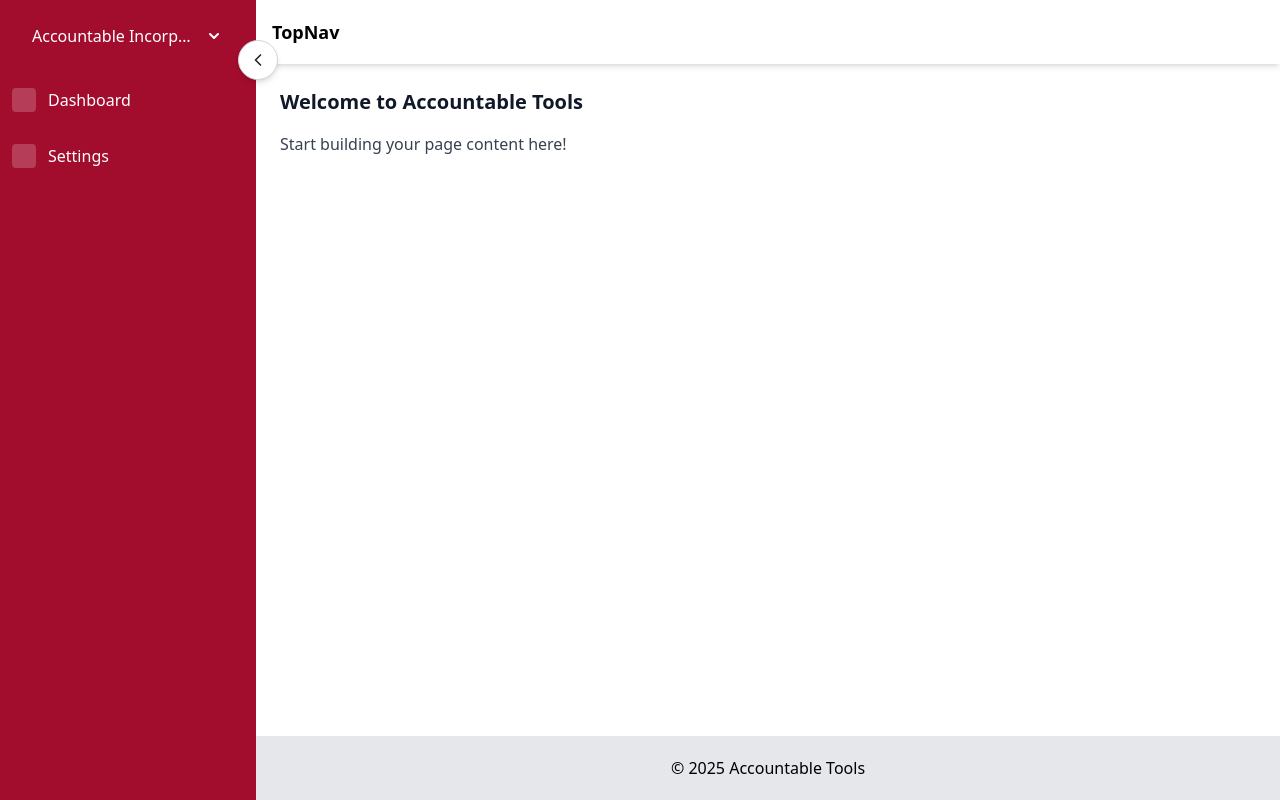
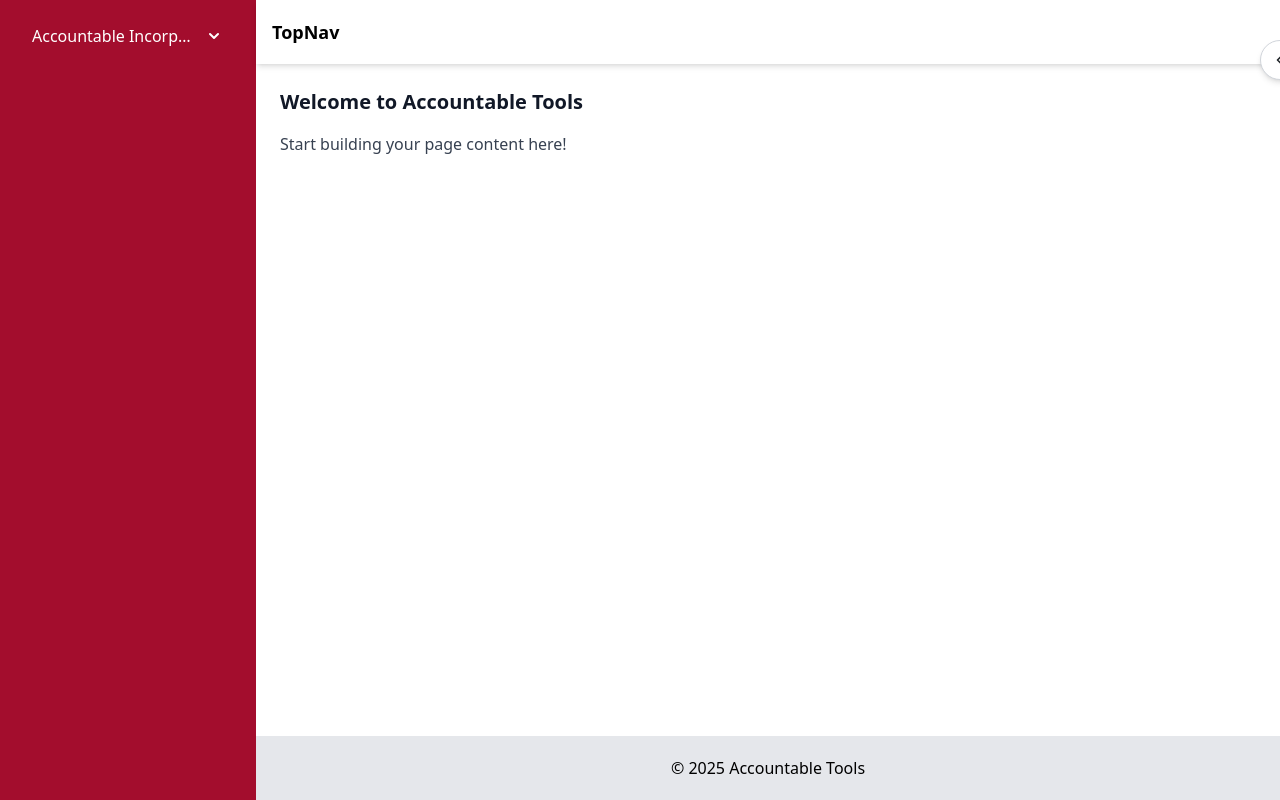
Before and after one commit to accountable-tools/accountable-fe, a Next.js app: page / in a window 1280 px wide. Built offline with nearby package versions, Linux system fonts and the light colour scheme.

Commit message:
Update Sidebar.tsx

```diff
--- a/src/react-components/layout/Sidebar.tsx
+++ b/src/react-components/layout/Sidebar.tsx
@@ -1,16 +1,6 @@
 import { ChevronLeft, ChevronRight } from "lucide-react";
 import { COLORS } from "@/react-components/theme/colors";
 import EntityNavigator from "@/react-components/layout/EntityNavigator";
-
-interface NavItem {
-  label: string;
-  href?: string;
-}
-
-const navItems: NavItem[] = [
-  { label: "Dashboard", href: "/dashboard" },
-  { label: "Settings", href: "/settings" },
-];
 
 export default function Sidebar({
   isCollapsed,
@@ -19,26 +9,19 @@ export default function Sidebar({
   isCollapsed: boolean;
   setIsCollapsed: (value: boolean) => void;
 }) {
-  console.log("Sidebar Rendered: isCollapsed =", isCollapsed); // Debugging
-
   return (
     <aside
-      className={`relative h-screen flex flex-col transition-all duration-300 ${
+      className={`h-screen flex flex-col transition-all duration-300 ${
         isCollapsed ? "w-16" : "w-64"
       }`}
       style={{ backgroundColor: COLORS.primary }}
       aria-label="Sidebar Navigation"
     >
-      {/* 🔥 Expand/Collapse Button - Now Correctly Positioned on Sidebar Border */}
-      <div className="absolute top-[5%] right-[-22px] z-50">
+      {/* Sidebar Toggle */}
       <button
-          onClick={() => {
-            console.log("Sidebar collapse button clicked! Toggling state...");
-            setIsCollapsed(!isCollapsed);
-          }}
-          className="w-10 h-10 flex items-center justify-center rounded-full bg-white shadow-md border border-gray-300 hover:bg-gray-100 transition"
+        onClick={() => setIsCollapsed(!isCollapsed)}
+        className="absolute top-[5%] -right-5 w-10 h-10 flex items-center justify-center rounded-full bg-white shadow-md border border-gray-300 hover:bg-gray-100 transition"
         aria-label={isCollapsed ? "Expand sidebar" : "Collapse sidebar"}
-          style={{ transform: "translateX(0%)" }} // ✅ Ensures perfect alignment
       >
         {isCollapsed ? (
           <ChevronRight size={20} stroke={COLORS.slateCharcoal} strokeWidth={2} />
@@ -46,7 +29,6 @@ export default function Sidebar({
           <ChevronLeft size={20} stroke={COLORS.slateCharcoal} strokeWidth={2} />
         )}
       </button>
-      </div>
 
       {/* Entity Navigator */}
       {!isCollapsed && (
@@ -54,27 +36,6 @@ export default function Sidebar({
           <EntityNavigator />
         </div>
       )}
-
-      {/* Navigation Links */}
-      <nav className="flex-1 mt-6">
-        <ul className="space-y-4">
-          {navItems.map((item) => (
-            <li key={item.label}>
-              <a
-                href={item.href}
-                className="flex items-center px-3 py-2 rounded-md text-white hover:bg-opacity-90"
-              >
-                <span className="w-6 h-6 bg-white bg-opacity-20 rounded"></span>
-                {!isCollapsed && (
-                  <span className="ml-3 transition-opacity duration-300">
-                    {item.label}
-                  </span>
-                )}
-              </a>
-            </li>
-          ))}
-        </ul>
-      </nav>
     </aside>
   );
 }
```
Lines whose indentation alone changed are shown as unchanged.
